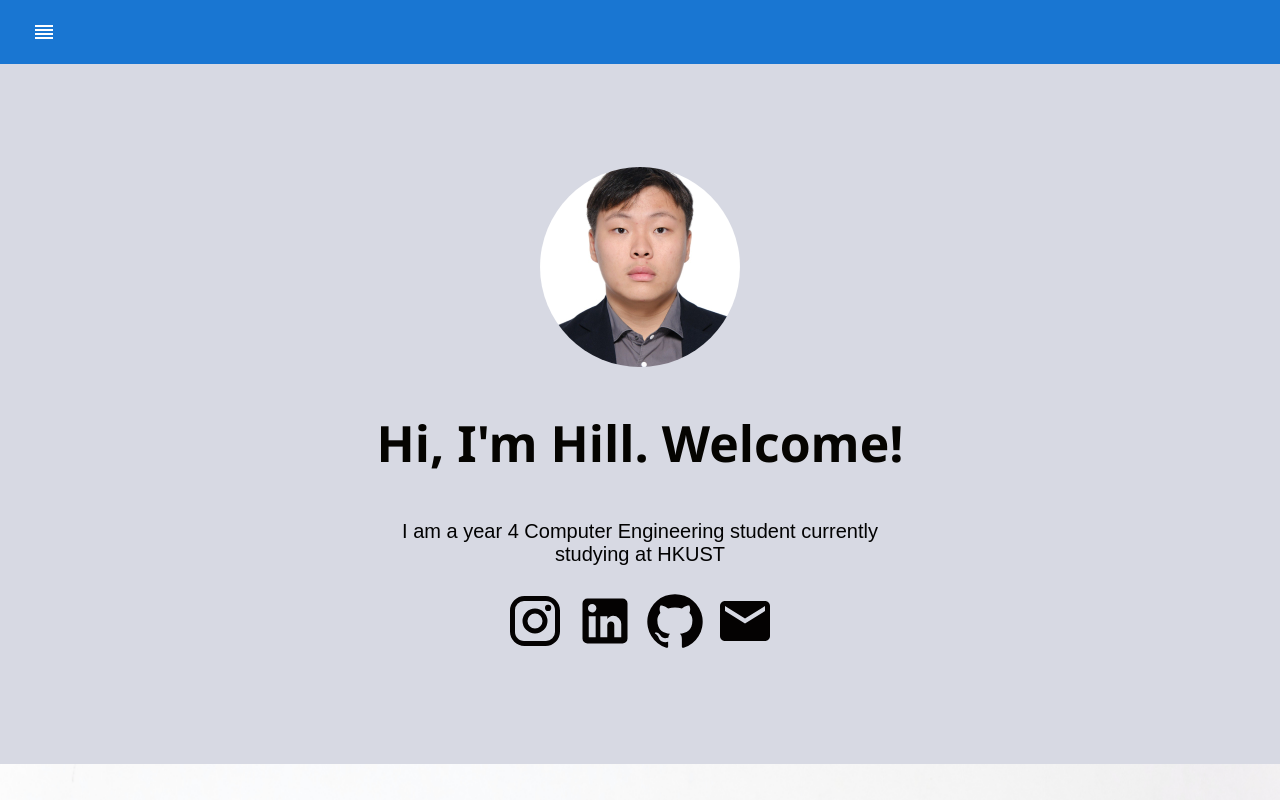
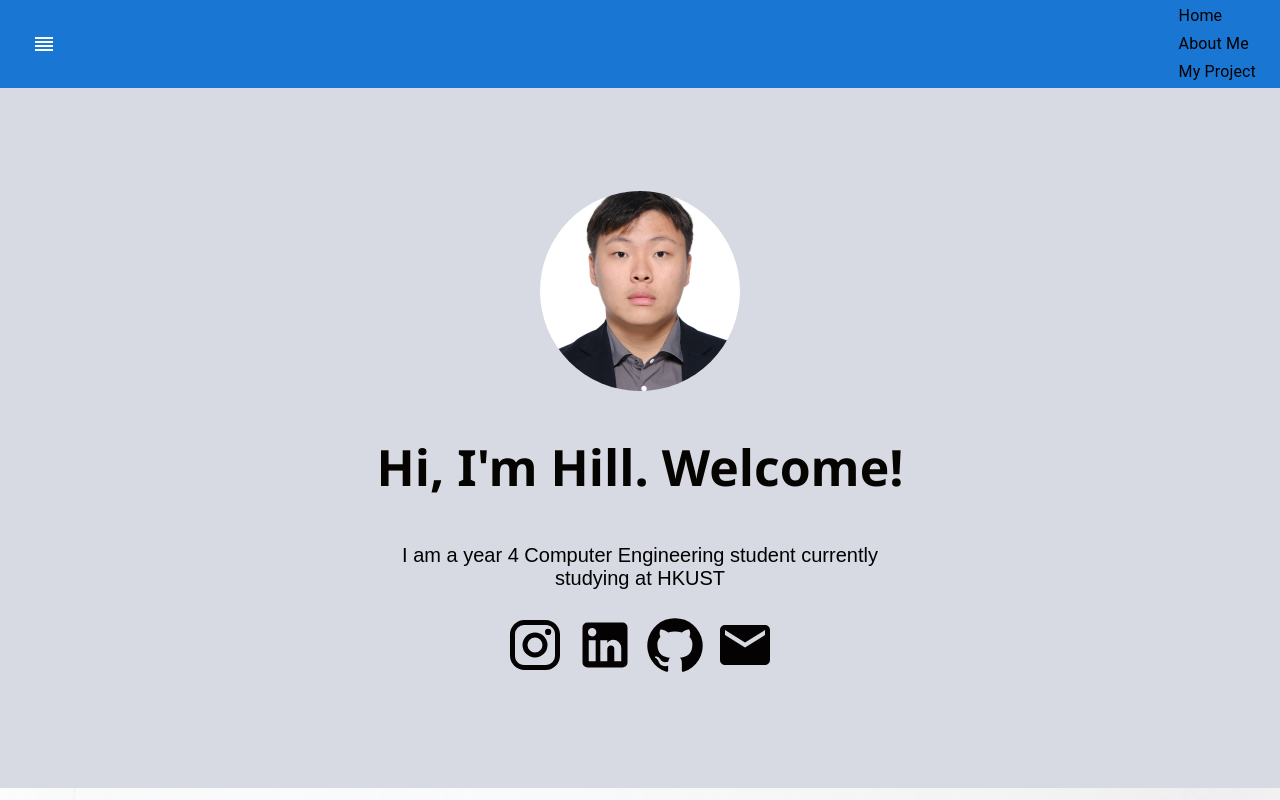
Before and after one commit to hillhc/MyPro, a React (Create React App) app: page / in a window 1280 px wide. Shown: the top 800 px of the page. Built offline with nearby package versions, Linux system fonts and the light colour scheme.

Commit message:
Navibar Updated

```diff
--- a/src/components/Navbar.js
+++ b/src/components/Navbar.js
@@ -25,6 +25,12 @@ const BlackListItemIcon = styled(ListItemIcon)(({ theme }) => ({
   color: 'black',
 }));
 
+const ToolbarStyled = styled(Toolbar)(({ theme }) => ({
+  display: 'flex',
+  alignItems: 'center',
+  justifyContent: 'space-between',
+}));
+
 function Navbar() {
   const [expand, setExpand] = useState(false);
   const location = useLocation();
@@ -35,10 +41,22 @@ function Navbar() {
 
   return (
     <NavbarContainer position="static">
-      <Toolbar>
+      <ToolbarStyled>
         <IconButton onClick={() => setExpand((prev) => !prev)}>
           <ReorderIcon sx={{ color: 'white' }} />
         </IconButton>
+        <div>
+          <Link to="/" style={{ textDecoration: 'none' }}>
+            <ListItemTextStyled primary="Home" />
+          </Link>
+          <Link to="/about" style={{ textDecoration: 'none' }}>
+            <ListItemTextStyled primary="About Me" />
+          </Link>
+          <Link to="/project" style={{ textDecoration: 'none' }}>
+            <ListItemTextStyled primary="My Project" />
+          </Link>
+        </div>
+      </ToolbarStyled>
       <Drawer anchor="left" open={expand} onClose={() => setExpand(false)}>
         <SideListContainer>
           <ListItem button component={Link} to="/">
@@ -61,7 +79,6 @@ function Navbar() {
           </ListItem>
         </SideListContainer>
       </Drawer>
-      </Toolbar>
     </NavbarContainer>
   );
 }
```
Lines whose indentation alone changed are shown as unchanged.
